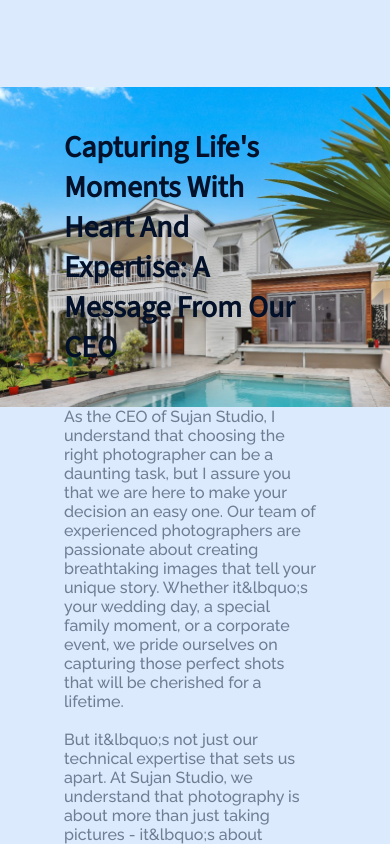
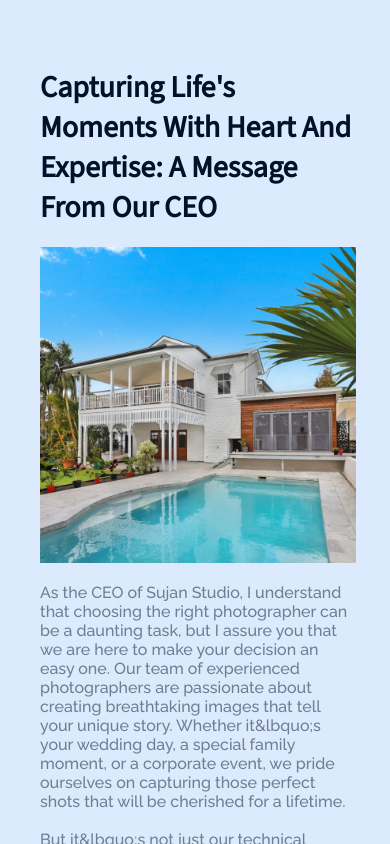
Before and after one commit to vattevaii/sujan-studio, a Next.js app: page / in a window 390 px wide. Shown: the part 5640-6484 px from the top of the page. Built offline with nearby package versions, Linux system fonts and the light colour scheme; what tailwindcss-touch would draw is missing.

Commit message:
fix: mobile changes

```diff
--- a/src/components/Cards/WhatWeDoCard.tsx
+++ b/src/components/Cards/WhatWeDoCard.tsx
@@ -19,7 +19,7 @@
             <div className='relative row-start-1 bg-pink-50 rounded-md'>
                 <Image width="366" alt="" height="460" src={data.imageSrc} className='invisible max-w-366 h-auto aspect-[350/200] lg:aspect-[366/460] rounded-[inherit]' />
                 <Image width="366" alt="" height="460" src={data.imageSrc} className='absolute top-0 left-0 max-w-366 h-auto aspect-[350/200] lg:aspect-[366/460] rounded-[inherit]' />
-                <div className="absolute flex flex-col justify-center items-center gap-4 text-xl font-raleway text-light-grey pointer-coarse:hidden group py-[1em] left-0 top-0 w-full h-full bg-overlay-from transition-opacity duration-300 opacity-0 hover:opacity-100">
+                <div className="absolute flex flex-col justify-center items-center gap-2 md:gap-4 text-lg md:text-xl font-raleway text-light-grey pointer-coarse:hidden group py-[1em] left-0 top-0 w-full h-full bg-overlay-from transition-opacity duration-300 opacity-0 hover:opacity-100 backdrop-blur-[1px]">
                     {/* <div className="blurred-bg absolute w-full h-full bg-overlay-from blur-3xl" /> */}
                     <button className='h-16 w-16 text-overlay-from'>
                         <svg
--- a/src/components/Services/index.tsx
+++ b/src/components/Services/index.tsx
@@ -25,7 +25,7 @@
         <div className='absolute group py-[1em] pointer-coarse:px-5 flex flex-col pointer-coarse:flex-row
             items-center pointer-coarse:items-end justify-between pointer-coarse:justify-between
             bg-overlay-from pointer-coarse:bg-transparent pointer-coarse:bg-gradient-to-t pointer-coarse:from-slate-900 pointer-coarse:to-transparent pointer-coarse:to-[3%]
-            top-0 left-0 z-10 cursor-pointer w-full h-full
+            top-0 left-0 z-10 pointer-fine:cursor-pointer w-full h-full backdrop-blur-[1px]
             transition-opacity duration-[500ms] opacity-0 pointer-coarse:opacity-100 hover:opacity-100 active:opacity-100 focus:opacity-100 focus-within:opacity-100'>
             <h3 className='delay-250 duration-300 transition-transform translate-y-6 pointer-coarse:translate-y-0 group-hover:translate-y-0'>{service.text}</h3>
             <button className='relative h-12 lg:h-20 w-auto pointer-coarse:translate-y-3/4' aria-label={`Click to reveal more information about ${service.text} photography service`}>
--- a/src/pages/index.tsx
+++ b/src/pages/index.tsx
@@ -115,21 +115,13 @@
                 </div>
               </div>
             </section>
-            <section className="ceo-talk flex flex-col-reverse lg:flex-row bg-light-grey">
-              <article className="lg:w-1/2 text-project-100 py-5">
-                <div className='relative overflow-clip py-10 lg:p-0'>
-                  <Image
-                    width="400"
-                    height="800"
-                    src="/jpegs/Service.jpg"
-                    alt=""
-                    className="absolute lg:invisible top-0 w-full h-auto -z-1 object-cover"
-                  />
-                  <h2 className="relative z-0 pl-16 pr-20 text-11xl md:text-21xl lg:text-21xl xl:text-41xl font-semibold capitalize">
+            <section className="ceo-talk px-10 lg:px-0 grid gap-y-5 grid-rows-[min-content_auto] lg:flex-row bg-light-grey text-project-100 min-h-screen pb-6">
+              <div className='relative row-start-1 overflow-clip lg:py-10 lg:p-0 max-h-fit'>
+                <h2 className="relative z-0 lg:pl-16 lg:pr-20 text-11xl md:text-21xl lg:text-21xl xl:text-41xl font-semibold capitalize">
                   Capturing Life&apos;s Moments with Heart and Expertise: A Message from Our CEO
                 </h2>
               </div>
-                <div className="pl-16 pr-20 text-base md:text-xl lg:text-2xl font-raleway text-project-200">
+              <div className="row-start-3 lg:row-start-2 lg:pl-16 lg:pr-20 text-base md:text-xl lg:text-2xl font-raleway text-project-200">
                 <p>
                   As the CEO of Sujan Studio, I understand that choosing the right
                   photographer can be a daunting task, but I assure you that we are here
@@ -156,16 +148,15 @@
                   beautiful images that exceed your expectations.
                 </p>
               </div>
-              </article>
-              <aside className='lg:w-1/2'>
+              <div className='row-start-2 lg:row-start-1 lg:row-span-2 lg:col-start-2 -col-end-1 h-full min-w-[40%]'>
                 <Image
                   width="400"
                   height="800"
                   src="/jpegs/Service.jpg"
                   alt="CEO Picture"
-                  className="w-full hidden lg:block h-80 lg:w-auto lg:h-full object-cover"
+                  className="w-full h-auto object-cover"
                 />
-              </aside>
+              </div>
             </section>
           </main>
           <footer id="footer bg-darkbg">
```
Lines whose indentation alone changed are shown as unchanged.
